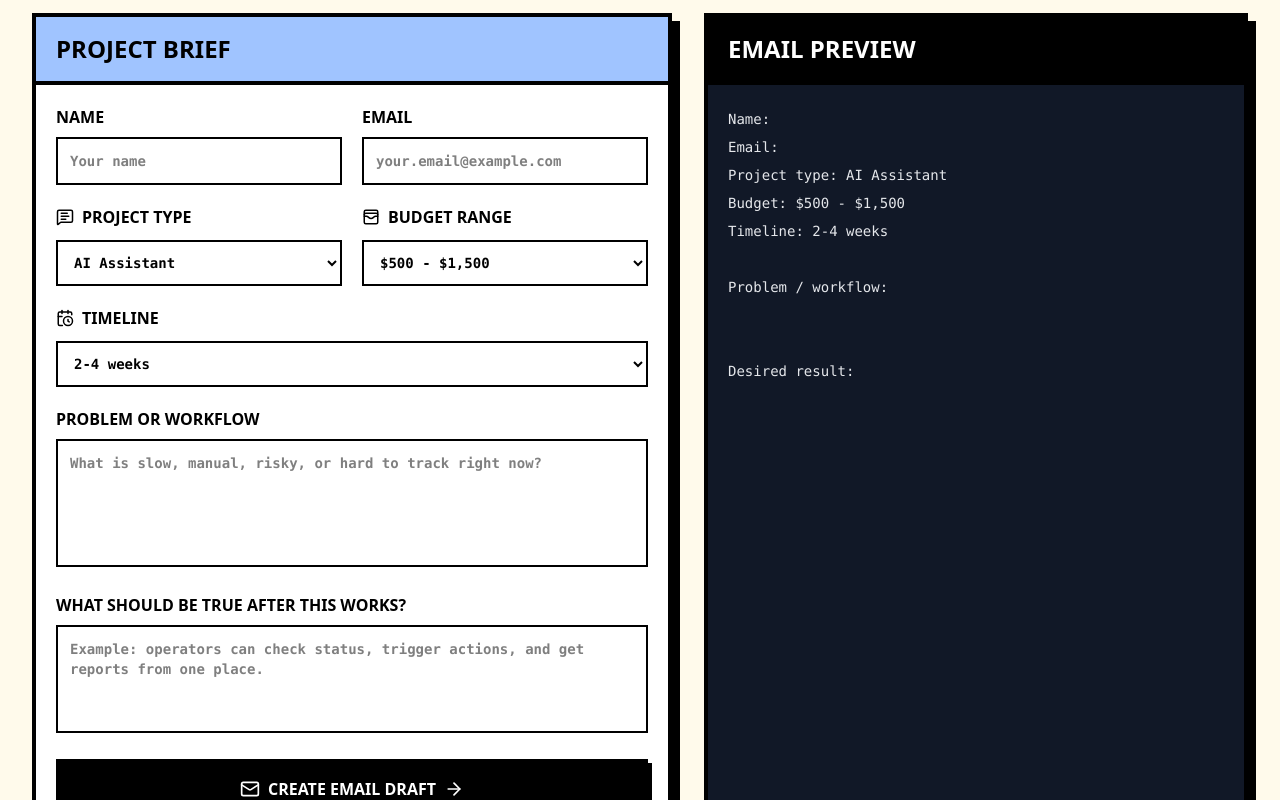
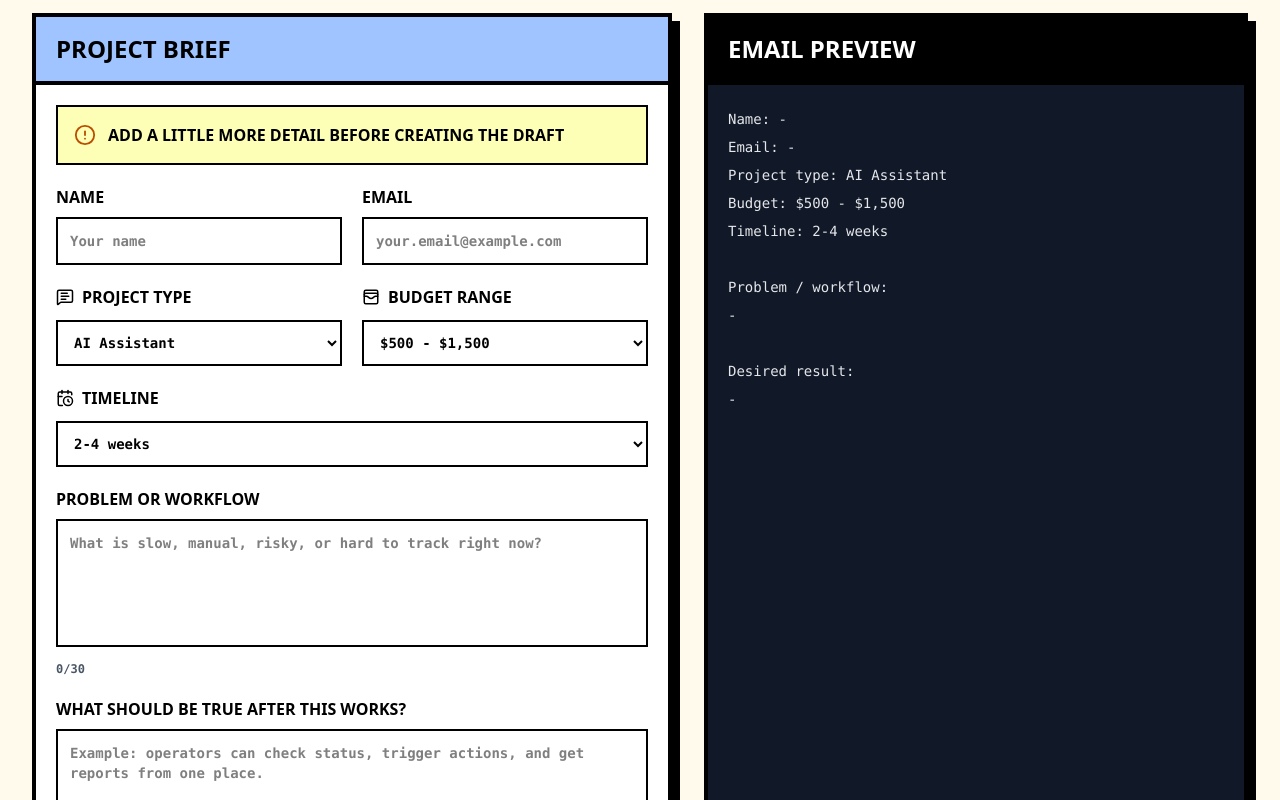
Before and after one commit to Manchinn/Portfolio, a Next.js app: page /work-with-me in a window 1280 px wide. Shown: the part 740-1540 px from the top of the page. Built offline with nearby package versions, Linux system fonts and the light colour scheme.

Commit message:
feat: tighten work inquiry brief

```diff
--- a/src/app/(portfolio)/work-with-me/page.tsx
+++ b/src/app/(portfolio)/work-with-me/page.tsx
@@ -2,7 +2,7 @@
 
 import { FormEvent, useMemo, useState } from 'react'
 import Link from 'next/link'
-import { ArrowRight, BriefcaseBusiness, CalendarClock, Mail, MessageSquareText, WalletCards } from 'lucide-react'
+import { AlertCircle, ArrowRight, BriefcaseBusiness, CalendarClock, CheckCircle2, Mail, MessageSquareText, WalletCards } from 'lucide-react'
 import { profileCommon } from '@/data/portfolio'
 import { useTranslation } from '@/i18n/useTranslation'
 import type { Language } from '@/data/types'
@@ -16,6 +16,8 @@ const workCopy = {
     back: 'Back home',
     send: 'Create email draft',
     preview: 'Email preview',
+    ready: 'Brief ready',
+    incomplete: 'Add a little more detail before creating the draft',
     name: 'Name',
     email: 'Email',
     projectType: 'Project type',
@@ -33,6 +35,12 @@ const workCopy = {
     budgets: ['Under $500', '$500 - $1,500', '$1,500 - $3,000', '$3,000+'],
     timelines: ['This week', '2-4 weeks', '1-2 months', 'Exploring'],
     notes: ['No secrets in the form', 'No backend storage', 'Email draft opens locally'],
+    validation: {
+      name: 'Add your name.',
+      email: 'Use a valid email address.',
+      problem: 'Describe the current problem in at least 30 characters.',
+      goal: 'Describe the desired result in at least 30 characters.',
+    },
   },
   th: {
     eyebrow: 'Work With Me',
@@ -42,6 +50,8 @@ const workCopy = {
     back: 'กลับหน้าหลัก',
     send: 'สร้าง Email Draft',
     preview: 'ตัวอย่าง Email',
+    ready: 'Brief พร้อมส่ง',
+    incomplete: 'เพิ่มรายละเอียดอีกนิดก่อนสร้าง draft',
     name: 'ชื่อ',
     email: 'อีเมล',
     projectType: 'ประเภทงาน',
@@ -59,7 +69,19 @@ const workCopy = {
     budgets: ['ต่ำกว่า $500', '$500 - $1,500', '$1,500 - $3,000', '$3,000+'],
     timelines: ['ภายในสัปดาห์นี้', '2-4 สัปดาห์', '1-2 เดือน', 'กำลังสำรวจ'],
     notes: ['ไม่ใส่ secret ในฟอร์ม', 'ไม่มี backend storage', 'เปิด email draft ในเครื่องคุณ'],
+    validation: {
+      name: 'กรอกชื่อก่อน',
+      email: 'ใช้อีเมลที่ถูกต้อง',
+      problem: 'อธิบายปัญหาปัจจุบันอย่างน้อย 30 ตัวอักษร',
+      goal: 'อธิบายผลลัพธ์ที่ต้องการอย่างน้อย 30 ตัวอักษร',
+    },
   },
+}
+
+const minDetailLength = 30
+
+function isValidEmail(email: string) {
+  return /^[^\s@]+@[^\s@]+\.[^\s@]+$/.test(email)
 }
 
 export default function WorkWithMePage() {
@@ -75,20 +97,34 @@ export default function WorkWithMePage() {
     problem: '',
     goal: '',
   })
+  const [submitted, setSubmitted] = useState(false)
+
+  const validationErrors = useMemo(() => {
+    const errors: string[] = []
+
+    if (!form.name.trim()) errors.push(copy.validation.name)
+    if (!isValidEmail(form.email.trim())) errors.push(copy.validation.email)
+    if (form.problem.trim().length < minDetailLength) errors.push(copy.validation.problem)
+    if (form.goal.trim().length < minDetailLength) errors.push(copy.validation.goal)
+
+    return errors
+  }, [copy.validation.email, copy.validation.goal, copy.validation.name, copy.validation.problem, form])
+
+  const isReady = validationErrors.length === 0
 
   const emailBody = useMemo(() => {
     return [
-      `Name: ${form.name}`,
-      `Email: ${form.email}`,
+      `Name: ${form.name || '-'}`,
+      `Email: ${form.email || '-'}`,
       `Project type: ${form.projectType}`,
       `Budget: ${form.budget}`,
       `Timeline: ${form.timeline}`,
       '',
       'Problem / workflow:',
-      form.problem,
+      form.problem || '-',
       '',
       'Desired result:',
-      form.goal,
+      form.goal || '-',
     ].join('\n')
   }, [form])
 
@@ -100,6 +136,9 @@ export default function WorkWithMePage() {
 
   const handleSubmit = (event: FormEvent<HTMLFormElement>) => {
     event.preventDefault()
+    setSubmitted(true)
+    if (!isReady) return
+
     window.location.href = mailtoHref
   }
 
@@ -145,6 +184,20 @@ export default function WorkWithMePage() {
           </div>
 
           <div className="grid gap-5 p-5 sm:grid-cols-2">
+            <div className={`sm:col-span-2 border-2 border-black p-4 font-black ${isReady ? 'bg-neo-mint' : 'bg-neo-lemon'}`}>
+              <div className="flex items-center gap-3">
+                {isReady ? <CheckCircle2 className="text-green-700" size={22} /> : <AlertCircle className="text-amber-700" size={22} />}
+                <p className="uppercase">{isReady ? copy.ready : copy.incomplete}</p>
+              </div>
+              {submitted && !isReady && (
+                <ul className="mt-3 grid gap-2 font-mono text-sm normal-case text-gray-800 sm:grid-cols-2">
+                  {validationErrors.map((error) => (
+                    <li key={error}>- {error}</li>
+                  ))}
+                </ul>
+              )}
+            </div>
+
             <label className="block font-black uppercase">
               {copy.name}
               <input
@@ -211,29 +264,38 @@ export default function WorkWithMePage() {
               {copy.problem}
               <textarea
                 required
+                minLength={minDetailLength}
                 value={form.problem}
                 onChange={(event) => updateForm('problem', event.target.value)}
                 placeholder={copy.placeholders.problem}
                 rows={5}
                 className="mt-2 w-full resize-none border-2 border-black p-3 font-mono text-sm normal-case outline-none focus:shadow-neo-sm"
               />
+              <span className="mt-2 block font-mono text-xs normal-case text-gray-600">
+                {form.problem.trim().length}/{minDetailLength}
+              </span>
             </label>
 
             <label className="block font-black uppercase sm:col-span-2">
               {copy.goal}
               <textarea
                 required
+                minLength={minDetailLength}
                 value={form.goal}
                 onChange={(event) => updateForm('goal', event.target.value)}
                 placeholder={copy.placeholders.goal}
                 rows={4}
                 className="mt-2 w-full resize-none border-2 border-black p-3 font-mono text-sm normal-case outline-none focus:shadow-neo-sm"
               />
+              <span className="mt-2 block font-mono text-xs normal-case text-gray-600">
+                {form.goal.trim().length}/{minDetailLength}
+              </span>
             </label>
 
             <button
               type="submit"
-              className="inline-flex items-center justify-center border-2 border-black bg-black px-6 py-4 text-base font-black uppercase text-white shadow-neo transition-all hover:translate-x-[2px] hover:translate-y-[2px] hover:shadow-none sm:col-span-2"
+              disabled={!isReady}
+              className="inline-flex items-center justify-center border-2 border-black bg-black px-6 py-4 text-base font-black uppercase text-white shadow-neo transition-all hover:translate-x-[2px] hover:translate-y-[2px] hover:shadow-none disabled:cursor-not-allowed disabled:bg-gray-500 disabled:text-gray-200 disabled:shadow-none disabled:hover:translate-x-0 disabled:hover:translate-y-0 sm:col-span-2"
             >
               <Mail className="mr-2 h-5 w-5" />
               {copy.send}
```
